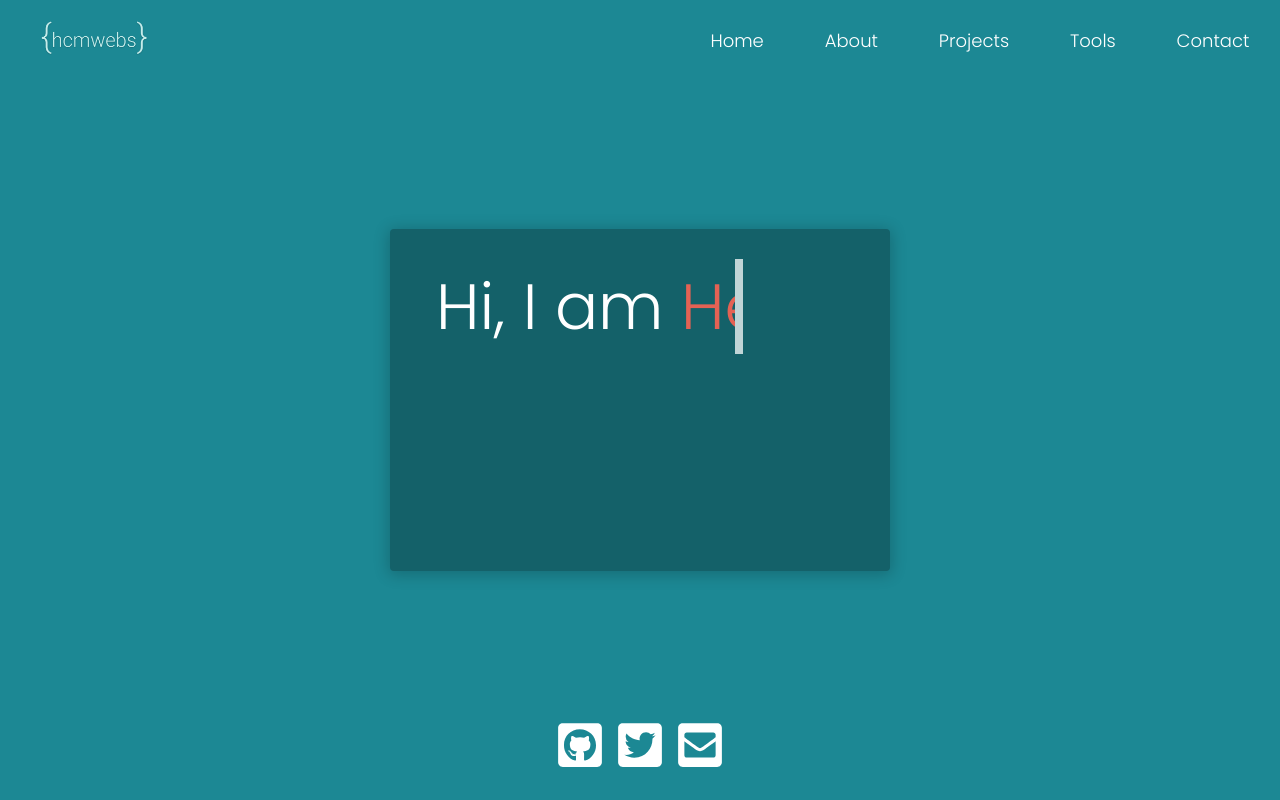
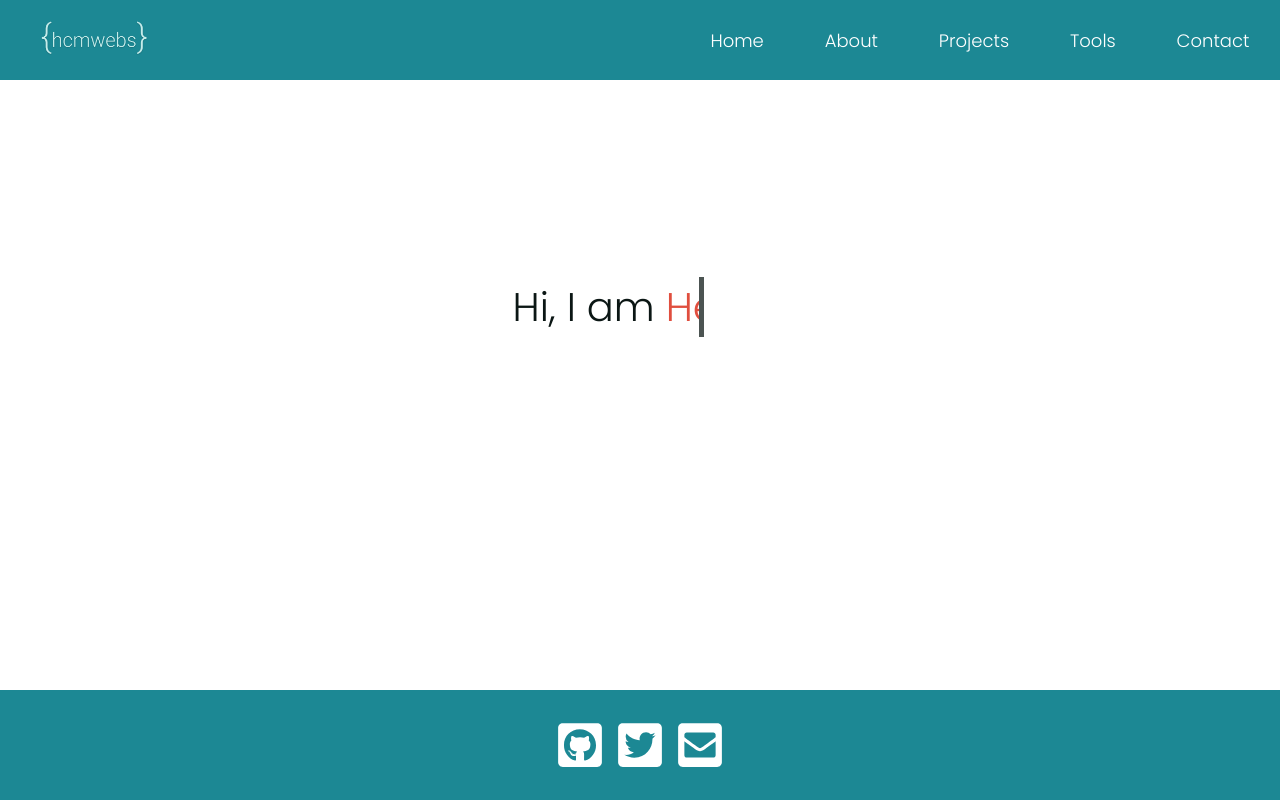
Before and after one commit to Hcmwebs/hcmwebs-react, a React (Create React App) app: page / in a window 1280 px wide. Built offline with nearby package versions, Linux system fonts and the light colour scheme.

Commit message:
-changed the background colour to white. -reduces the font size for the text on header. -added a larger  box-shadow -3 for the projects -used the boxshadow 3 for the form
Signed-off-by: Heze <64218603+Hcmwebs@users.noreply.github.com>

```diff
--- a/src/css/styles.css
+++ b/src/css/styles.css
@@ -59,7 +59,7 @@ button:hover {
 }
 
 body {
-  background: #1c8894;
+  background: white;
 }
 
 .container {
@@ -199,7 +199,7 @@ body {
   flex-direction: row;
   justify-content: center;
   align-items: center;
-  background-color: #1c8894;
+  background-color: white;
 }
 .header .heroText {
   width: 90%;
@@ -207,17 +207,16 @@ body {
   padding: 3rem;
   border: none;
   border-radius: 0.4rem;
-  box-shadow: 0px 2px 15px 2px rgba(0, 0, 0, 0.2);
   display: flex;
   flex-direction: column;
   justify-content: space-between;
   align-items: center;
-  color: white;
-  background-color: #146169;
+  color: #0b1614;
+  background-color: white;
 }
 .header .heroText h1 {
   font-family: "Poppins", monospace;
-  font-size: clamp(4rem, 5vw, 8rem);
+  font-size: clamp(4rem, 3vw, 7rem);
   font-weight: 300;
   margin: 0 auto;
   margin-bottom: 1rem;
@@ -231,19 +230,19 @@ body {
   inset: 0;
 }
 .header .heroText h1:before {
-  background-color: #146169;
+  background-color: white;
   animation: typewriter 6s steps(15) 1s forwards;
 }
 .header .heroText h1::after {
   width: 0.125em;
-  background: #fff;
+  background: #0b1614;
   animation: typewriter 6s steps(15) 1s forwards, blink 750ms steps(15) infinite;
 }
 .header .heroText h1 span {
   font-family: inherit;
   font-size: inherit;
   font-weight: inherit;
-  color: #e46254;
+  color: #e04e3e;
 }
 .header .heroText .subtitle {
   display: grid;
@@ -405,7 +404,7 @@ body {
   place-items: center;
   gap: 2rem;
   border-radius: 0.4rem;
-  box-shadow: 0px 2px 15px 2px rgba(0, 0, 0, 0.2);
+  box-shadow: 0 25px 50px -12px rgba(0, 0, 0, 0.25);
   cursor: pointer;
   background-color: #1c8894;
   transition: all 0.6s ease-in-out;
@@ -473,7 +472,7 @@ body {
   gap: 1rem;
   border-radius: 0.4rem;
   background-color: #1c8894;
-  box-shadow: 0px 2px 15px 2px rgba(0, 0, 0, 0.2);
+  box-shadow: 0 25px 50px -12px rgba(0, 0, 0, 0.25);
 }
 .contact .form .formGroup {
   width: 100%;
--- a/src/scss/abstracts/_variables.scss
+++ b/src/scss/abstracts/_variables.scss
@@ -8,6 +8,8 @@ $overlayColor: rgba(0, 0, 0, 0.3);
 
 $boxShadow: 0px 2px 15px 2px rgba(0, 0, 0, 0.2);
 $boxShadowHover: 0px 5px 15px 2px rgba(0, 0, 0, 0.4);
+$boxShadow-3: 0 25px 50px -12px rgba(0, 0, 0, 0.25);
+
 $borderRadius: 0.4rem;
 $blurEffectColor: rgba(255, 255, 255, 0.1);
 $overlayColor: rgba(0, 0, 0, 0.1);
--- a/src/scss/base/_resets.scss
+++ b/src/scss/base/_resets.scss
@@ -9,8 +9,7 @@
   font-size: $fontSize;
 }
 body {
-  background: $bgColor
-
+  background:$secondaryTextColor;
 
 }
 .container {
--- a/src/scss/layout/_header.scss
+++ b/src/scss/layout/_header.scss
@@ -5,7 +5,7 @@
   min-height: 100vh;
   margin: 0 auto;
   @include flex(row, center, center);
-  background-color: $bgColor;
+  background-color: $secondaryTextColor;
 
   .heroText {
     width: 90%;
@@ -13,14 +13,13 @@
     padding: 3rem;
     border: none;
     border-radius: $borderRadius;
-    box-shadow: $boxShadow;
     @include flex(column, space-between, center);
-    color: $secondaryTextColor;
-    background-color: darken($bgColor, 10);
+    color: $primaryTextColor;
+    background-color: $secondaryTextColor;
 
     h1 {
       font-family: $headerFont;
-      font-size: clamp(4rem, 5vw, 8rem);
+      font-size: clamp(4rem, 3vw, 7rem);
       font-weight: 300;
       margin: 0 auto;
       margin-bottom: 1rem;
@@ -35,13 +34,13 @@
         inset: 0;
       }
       &:before {
-        background-color: darken($bgColor, 10);
+        background-color: $secondaryTextColor;
         animation: typewriter $typewriterSpeed steps($typewriterCharacters) 1s
           forwards;
       }
       &::after {
         width: 0.125em;
-        background: #fff;
+        background: $primaryTextColor;
         animation: typewriter $typewriterSpeed steps($typewriterCharacters) 1s
             forwards,
           blink 750ms steps($typewriterCharacters) infinite;
@@ -51,7 +50,7 @@
         font-family: inherit;
         font-size: inherit;
         font-weight: inherit;
-        color: lighten($secondaryColor, 5);
+        color: $secondaryColor;
       }
     }
 
--- a/src/scss/pages/_contact.scss
+++ b/src/scss/pages/_contact.scss
@@ -12,7 +12,7 @@
     gap: 1rem;
     border-radius: $borderRadius;
     background-color: $bgColor;
-    box-shadow: $boxShadow;
+    box-shadow: $boxShadow-3;
 
     .formGroup {
       width: 100%;
--- a/src/scss/pages/_projects.scss
+++ b/src/scss/pages/_projects.scss
@@ -16,7 +16,7 @@
     @include grid(center);
     gap: 2rem;
     border-radius: $borderRadius;
-    box-shadow: $boxShadow;
+    box-shadow: $boxShadow-3;
     cursor: pointer;
     background-color: $bgColor;
     transition: all 0.6s ease-in-out;
```
Also changed, not shown: 10 other files (tests, documents, lock files or other folders).
